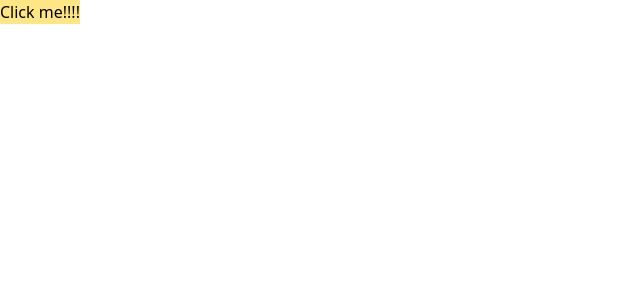
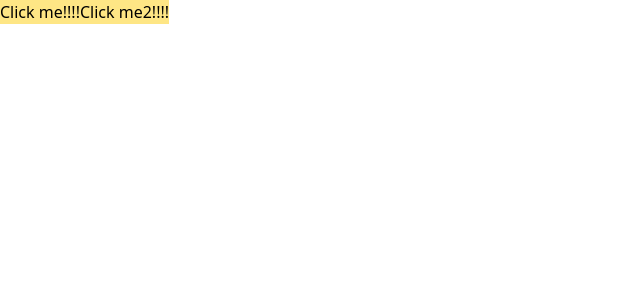
Before and after one commit to renokazaki/monorepo-next-bun-hono, a Next.js app in the folder apps/frontend/: page / in a window 1280 px wide. Shown: the top 300 px of the page, without its empty margins (0-640 px from the left). Built offline with nearby package versions, Linux system fonts and the light colour scheme; no server answers; what hono would draw is missing.

Commit message:
apiの追加

```diff
--- a/apps/frontend/app/page.tsx
+++ b/apps/frontend/app/page.tsx
@@ -1,20 +1,28 @@
 "use client";
-
+import { useState } from "react";
 import { client } from "@/src/utils/client";
 
 export default function Home() {
+  const [data2, setData2] = useState<{ message: string } | null>(null);
   const handleClick = async () => {
     const res = await client.hello.$get();
     const data = await res.json();
     alert(data.message);
+  };
+  const handleClick2 = async () => {
+    const res = await client.hello2.$get();
+    const data2 = await res.json();
+    setData2(data2);
   };
   return (
     <div>
       <button onClick={handleClick} className="bg-amber-200">
         Click me!!!!
       </button>
+      <button onClick={handleClick2} className="bg-amber-200">
+        Click me2!!!!
+      </button>
+      {data2 && <p>{data2.message}</p>}
     </div>
   );
 }
-
-export const runtime = "edge";
```
Also changed, not shown: 1 other file (tests, documents, lock files or other folders).
